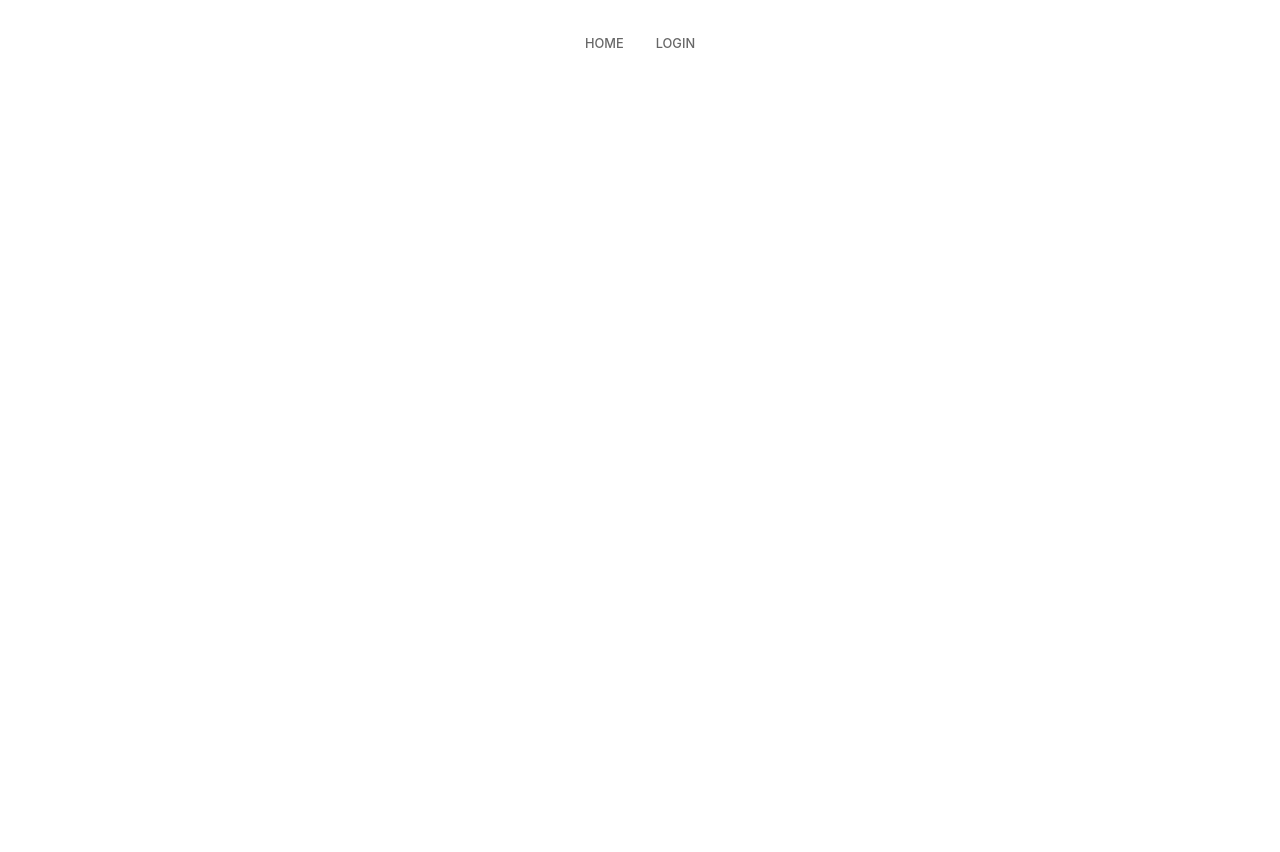
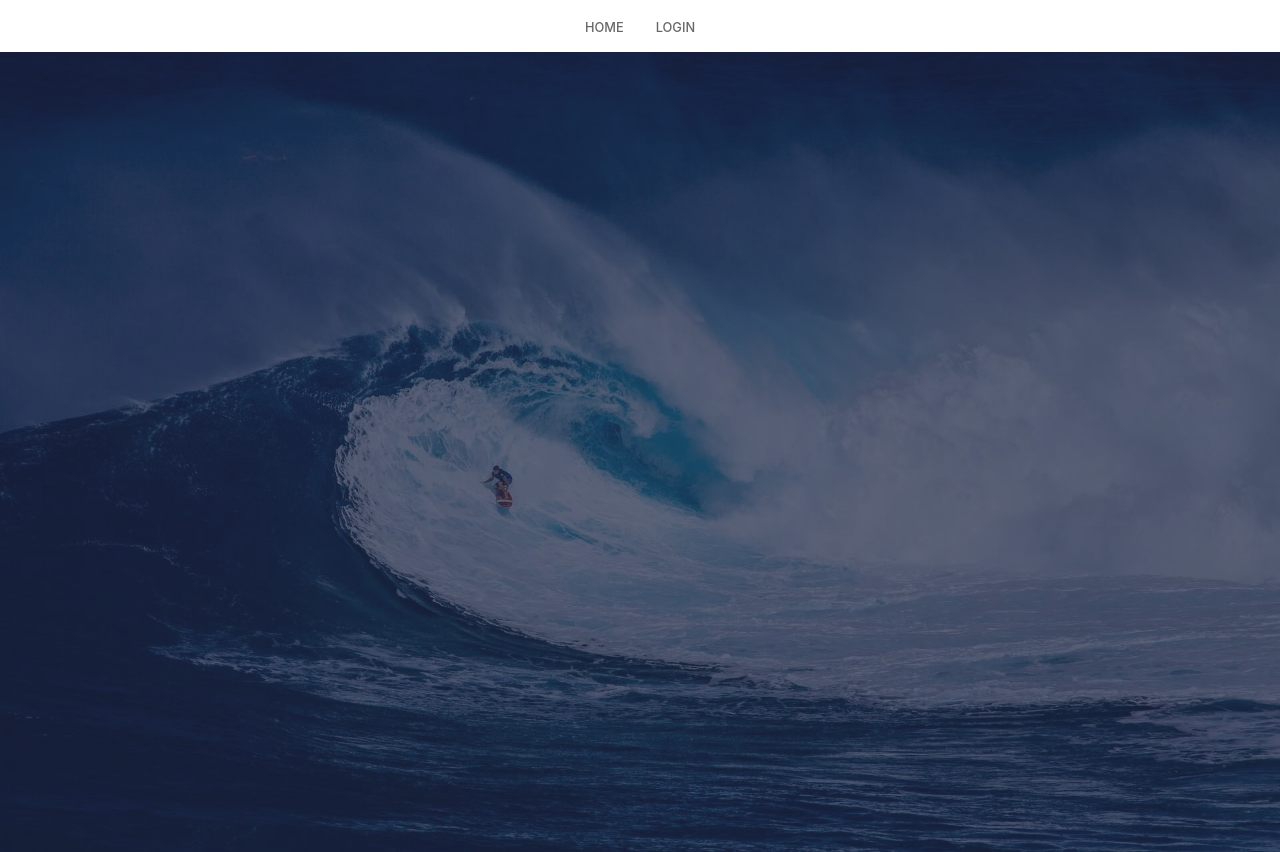
Before and after one commit to bertamatu/frontend-party-ReactJsHooks, a React (Create React App) app: page /login in a window 1280 px wide. Before the commit the page ends 800 px from the top, so only its background shows below. Built offline with nearby package versions, Linux system fonts and the light colour scheme.

Commit message:
Home and Login pages design

```diff
--- a/src/components/Navbar.js
+++ b/src/components/Navbar.js
@@ -5,7 +5,7 @@ import styled from "styled-components";
 const NavMenu = styled.nav`
   position: sticky;
   text-align: center;
-  padding-top: 2rem;
+  padding: 1rem 0;
 `;
 
 const LinkItem = styled(Link)`
--- a/src/pages/home.js
+++ b/src/pages/home.js
@@ -1,7 +1,21 @@
 import React from "react";
+import BackgroundImage from "../assets/images/surfing_wave.jpg";
+import styled from "styled-components";
 
-const home = () => {
-  return <div></div>;
+const Container = styled.main`
+  height: 100vh;
+  width: 100vw;
+  background-image: url(${BackgroundImage});
+  background-size: cover;
+  background-position: center;
+  filter: grayscale(100%);
+  @media (min-width: 768px) {
+    background-position: right;
+  }
+`;
+
+const Home = () => {
+  return <Container></Container>;
 };
 
-export default home;
+export default Home;
--- a/src/pages/login.js
+++ b/src/pages/login.js
@@ -1,7 +1,29 @@
 import React from "react";
+import styled from "styled-components";
+import BackgroundImage from "../assets/images/surfing_wave.jpg";
+import LoginForm from "../components/login/LoginForm";
 
-const login = () => {
-  return <div></div>;
+const HomePageContainer = styled.main`
+  height: 100vh;
+  width: 100vw;
+  background-image: url(${BackgroundImage});
+  background-size: cover;
+  background-position: right;
+`;
+const Content = styled.section`
+  background: rgba(30, 38, 65, 0.7);
+  height: 100vh;
+  display: flex;
+  align-items: center;
+  justify-content: center;
+`;
+
+const Login = () => {
+  return (
+    <HomePageContainer>
+      <Content></Content>
+    </HomePageContainer>
+  );
 };
 
-export default login;
+export default Login;
```
